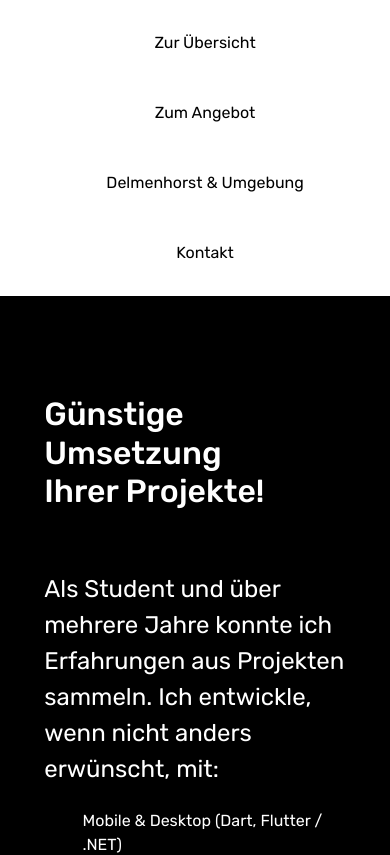
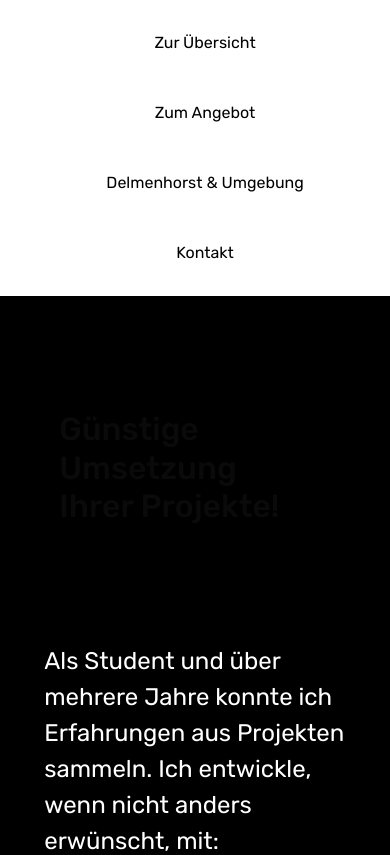
Before and after one commit to zopnote/td-nextjs, a Next.js app: page /custom-made in a window 390 px wide. Shown: the top 855 px of the page. Built offline with nearby package versions, Linux system fonts and the light colour scheme; no server answers; some icons are missing.

Commit message:
changed development component for cleaner structure

```diff
--- /dev/null
+++ b/app/custom-made/components/development.json
@@ -0,0 +1,14 @@
+{
+  "githubUsername": "zopnote",
+  "title": "Günstige Umsetzung Ihrer Projekte!",
+  "brief": "Als Student und über mehrere Jahre konnte ich Erfahrungen aus Projekten sammeln. Ich entwickle, wenn nicht anders erwünscht, mit:",
+  "technologies": [
+    "Mobile & Desktop (Dart, Flutter / .NET)",
+    "Web (NextJS - React, TSX, Tailwind)",
+    "Server, Native & CLI (Go, Dart & C)"
+  ],
+  "description": "Ich entwickle Ihnen Websites, Server-, Desktop- und Mobilanwendungen.\n Dabei greife ich auf gewünschte Technologien zurück und halte mich an\n Ihr Design oder entwerfe ein eigenes für Sie. Ob modern, klassisch oder stilistisch,\n ich helfe Ihnen gerne mit Ihrer Idee. Wir können uns digital oder persönlich absprechen.",
+  "tag": "Ab 119 EUR inkl. MwSt³",
+  "tagLower": "Kostenvoranschlag möglich.",
+  "button": "Anfrage stellen"
+}
--- /dev/null
+++ b/app/custom-made/components/development.module.css
@@ -0,0 +1,36 @@
+.rootContainer {
+  width: 100%;
+  height: 100%;
+  vertical-align: middle;
+  display: flex;
+  flex-direction: column;
+  background-color: black;
+}
+
+.spacer {
+  height: 10vh;
+}
+
+.alignmentContainer {
+  width: 100%;
+  vertical-align: middle;
+  display: flex;
+  flex-direction: column;
+  max-width: 1300px;
+  justify-self: center;
+  align-self: center;
+}
+
+.innerContainer {
+  padding: 15px;
+  height: 100%;
+  width: 85%;
+  align-self: center;
+  flex-direction: column;
+  flex: none;
+}
+
+.titleContainer {
+  color: white;
+  align-items: center;
+}
--- a/app/custom-made/components/development.tsx
+++ b/app/custom-made/components/development.tsx
@@ -1,65 +1,37 @@
 'use client';
 import {useEffect, useState} from "react";
 import {CheckmarkFilled, Code, LogoGithub} from "@carbon/icons-react";
+import text from "./development.json";
+import styles from "./development.module.css";
+import {useWindowAttributes} from "@/hooks/window_attributes";
 
-export default function DevelopmentWindow() {
-    const [isMobile, setIsMobile] = useState(false);
-
-    useEffect(() => {
-        const handleResize = () => setIsMobile(window.innerWidth < 1120);
-        handleResize();
-        window.addEventListener("resize", handleResize);
-        return () => window.removeEventListener("resize", handleResize);
-    }, []);
+export default function Development() {
+    const {isMobile} = useWindowAttributes(1120);
     return (
-        <div
-            id="dev"
-            className={"w-full h-full align-middle flex flex-col"}
-            style={{
-                backgroundColor: "#000000",
-            }}
-        >
-            <div style={{height: "10vh"}}/>
-            <div className={"w-full align-middle flex flex-col"} style={{
-                maxWidth: "1300px",
-                justifySelf: "center",
-                alignSelf: "center"
-            }}>
-                <div style={{
-                    padding: 15,
-                    height: "100%",
-                    width: "85%",
-                    alignSelf: "center",
-                    flexDirection: "column",
-                    flex: "none",
-                }}>
-                    <div
-                        className={"title flex-row flex"}
-                        style={{
-                            color: "#ffffff",
-                            alignItems: "center",
-                        }}>
-                            Günstige Umsetzung Ihrer Projekte!
+        <div id="dev" className={styles.rootContainer}>
+            <div className={styles.spacer}></div>
+            <div className={styles.alignmentContainer}>
+                <div className={styles.innerContainer}>
+                    <div className={`title flex-row flex ${styles.innerContainer}`}>
+                        {text.title}
                             <div style={{width: "12px"}}/>
                             <Code size={42}/>
                     </div>
-
                     <div style={{
                         height: isMobile ? "0px" : "25px"
                     }}></div>
                     <div className={isMobile ? "flex-col flex align-middle content-center" : "flex-row flex"}>
-
-                        {!isMobile ? <GithubProfile username={"zopnote"}/> : <></>}
+                        {!isMobile ? <GithubProfile username={text.githubUsername}/> : <></>}
                         <div style={isMobile ? {height: "60px"} : {width: "50px"}}></div>
                         <div className={"flex-col flex h-full w-full"}>
                             <div style={{height: isMobile ? "0px": "20px"}}></div>
                             <span className={"text"} style={{
                                 color: "#ffffff",
                             }}>
-                            Als Student und über mehrere Jahre konnte ich Erfahrungen aus Projekten sammeln. Ich entwickle, wenn nicht anders erwünscht, mit:
+                            {text.brief}
                         </span>
                             <div style={{height: isMobile ? "14px" : "7px"}}></div>
-                            {["Mobile & Desktop (Dart, Flutter / .NET)", "Web (NextJS - React, TSX, Tailwind)", "Server, Native & CLI (Go, Dart & C)"].map((tech, index) => (
+                            {text.technologies.map((tech, index) => (
                                 <div key={index} className={"flex-row flex p-2"} style={{color: "#ffffff"}}>
                                     <CheckmarkFilled size={24} style={{color: "#0070f3"}}/>
                                     <div style={{width: "7px"}}></div>
@@ -73,11 +45,8 @@ export default function DevelopmentWindow() {
                     <span className={"text"} style={{
                         color: "#ffffff",
                     }}>
-                        Ich entwickle Ihnen Websites, Server-, Desktop- und Mobilanwendungen.
-                        Dabei greife ich auf gewünschte Technologien zurück und halte mich an
-                        Ihr Design oder entwerfe ein eigenes für Sie. Ob modern, klassisch oder stilistisch,
-                        ich helfe Ihnen gerne mit Ihrer Idee. Wir können uns digital oder persönlich absprechen.
-                </span >
+                        {text.description}
+                </span>
                     <div style={{height: "30px"}}></div>
                     <div style={{
                         width: "100%",
@@ -92,11 +61,11 @@ export default function DevelopmentWindow() {
                             <span className={"text"} style={{
                                 color: "#ffffff",
                             }}>
-                                <strong>Ab 119 EUR inkl. MwSt³</strong>
+                                <strong>{text.tag}</strong>
                             </span>
                             <div/>
                             <span className={"text"} style={{fontSize: "smaller", color: "#ffffff"}}>
-                                Kostenvoranschlag möglich.
+                                {text.tagLower}
                             </span>
                         </div>
                         <div style={isMobile ? {height: "30px"} : {width: "10%"}}></div>
@@ -116,7 +85,7 @@ export default function DevelopmentWindow() {
                                 padding: "6px",
                                 width: "240px",
                             }}>
-                                Anfrage stellen
+                                {text.button}
                             </div>
                         </div>
                     </div>
```
